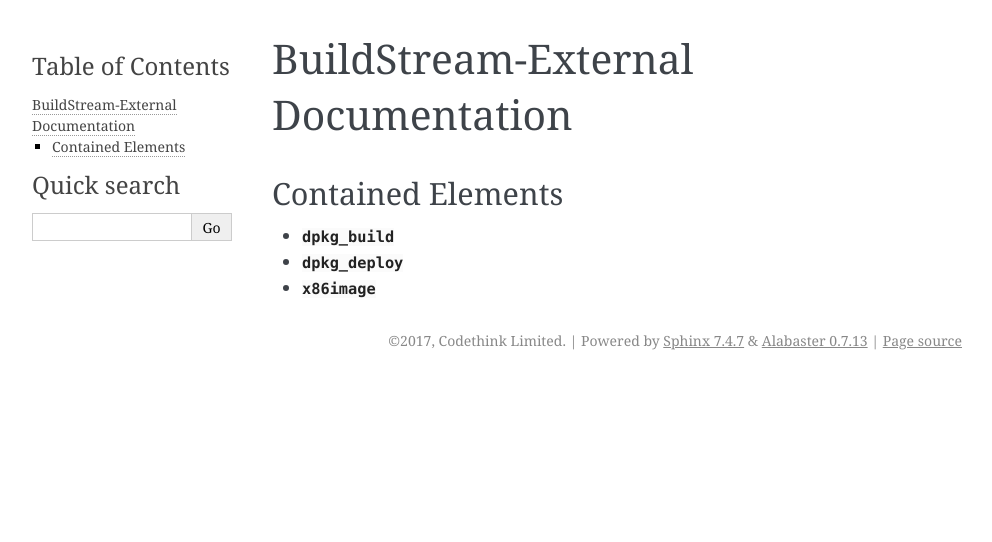
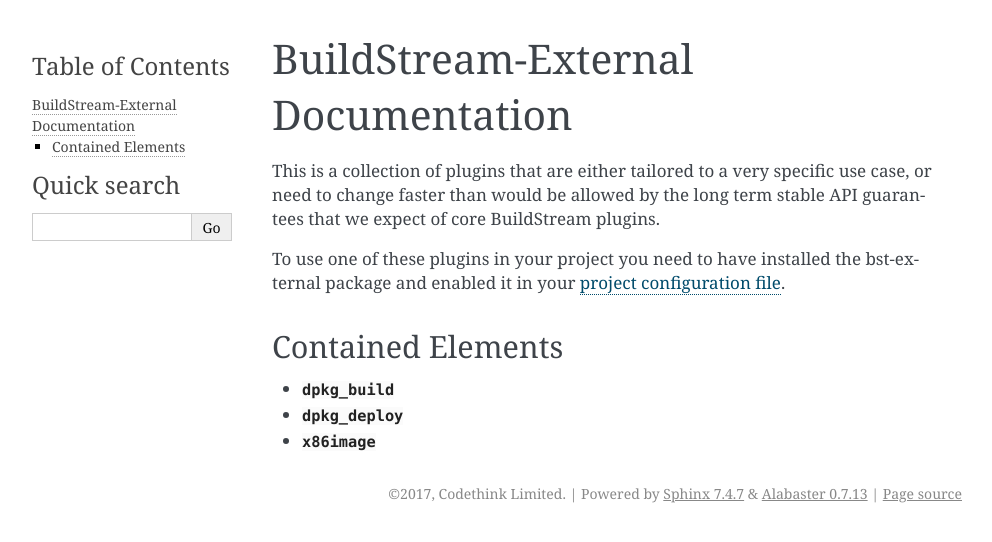
Before and after one commit to buildstream-migration/bst-plugins-experimental, a Sphinx documentation site: the page built from doc/source/index.rst, in a window 1280 px wide. Shown: the top 542 px of the page, without its empty margins (148-1140 px from the left). Built offline with Sphinx 7.4.7, drawn with Linux system fonts in a browser that asks for light colours.

Commit message:
doc: Explain what this repo provides and how to use the plugins

```diff
--- a/doc/source/index.rst
+++ b/doc/source/index.rst
@@ -3,6 +3,14 @@
 
 BuildStream-External Documentation
 ==================================
+
+This is a collection of plugins that are either tailored to a very specific use
+case, or need to change faster than would be allowed by the long term stable
+API guarantees that we expect of core BuildStream plugins.
+
+To use one of these plugins in your project you need to have installed the
+bst-external package and enabled it in your `project configuration file
+<https://buildstream.gitlab.io/buildstream/projectconf.html#plugin-origins-and-versions>`_.
 
 Contained Elements
 ------------------
```
